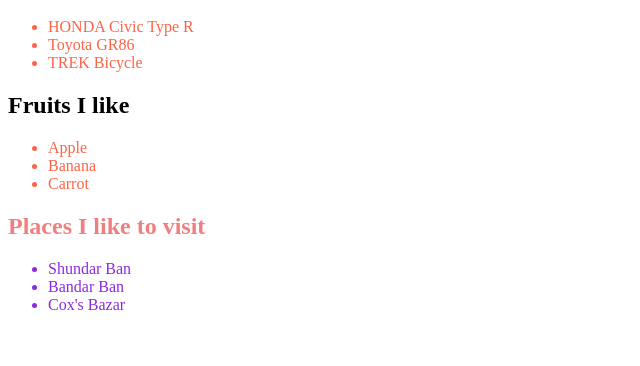
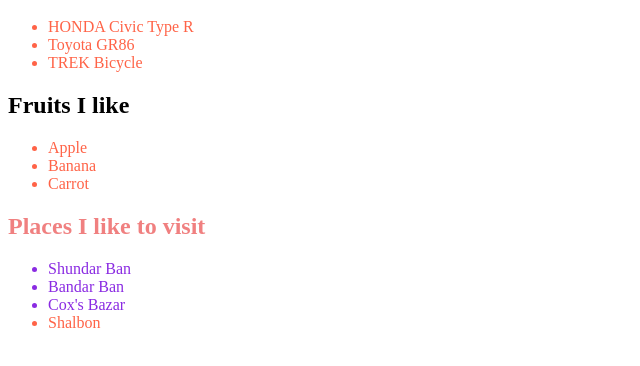
Before and after one commit to Shaikat0079/DOM-practice, a plain HTML site: page index.html in a window 1280 px wide. Shown: the part 120-486 px from the top of the page, without its empty margins (0-640 px from the left). Drawn offline with Linux system fonts and the light colour scheme.

Commit message:
slight mistake

```diff
--- a/index.html
+++ b/index.html
@@ -32,6 +32,7 @@
                 <li class="important-places">Shundar Ban</li>
                 <li class="important-places">Bandar Ban</li>
                 <li class="important-places">Cox's Bazar</li>
+                <li>Shalbon</li>
             </ul>
         </section>
     </main>
```
